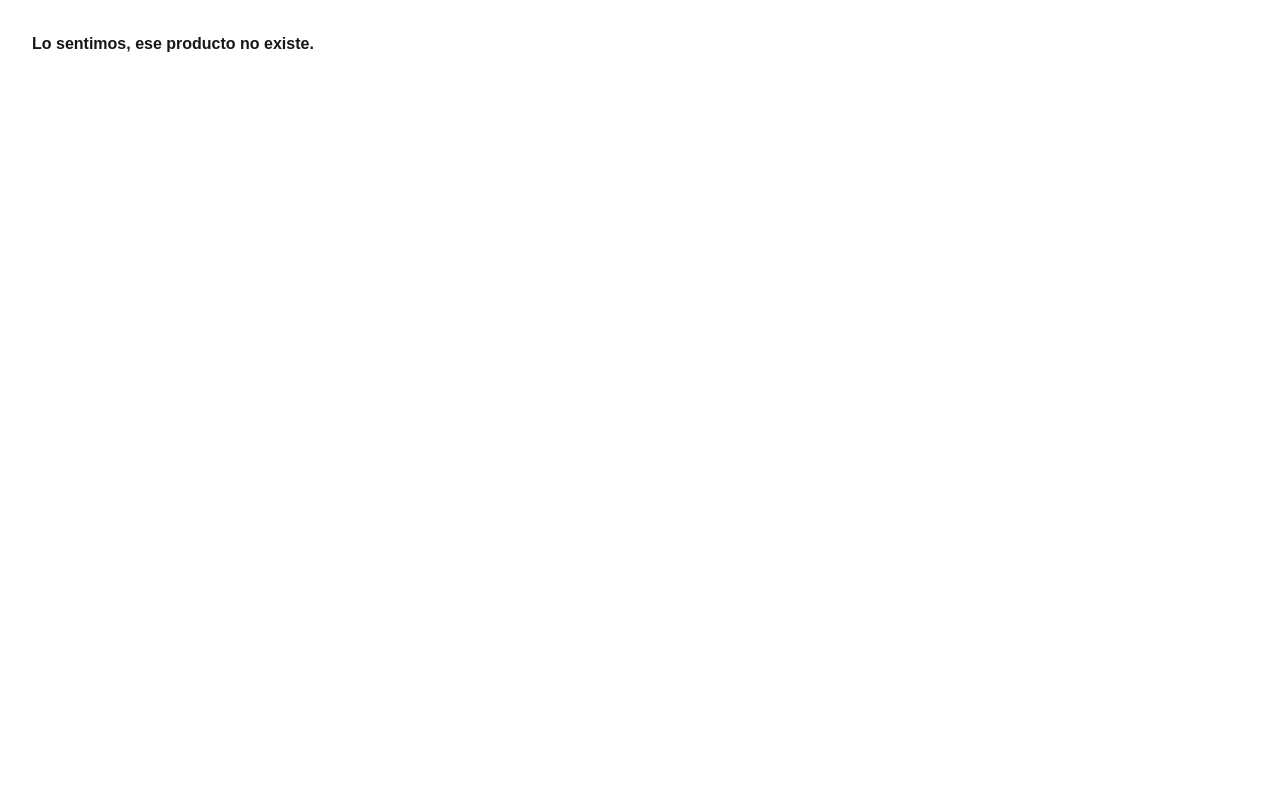
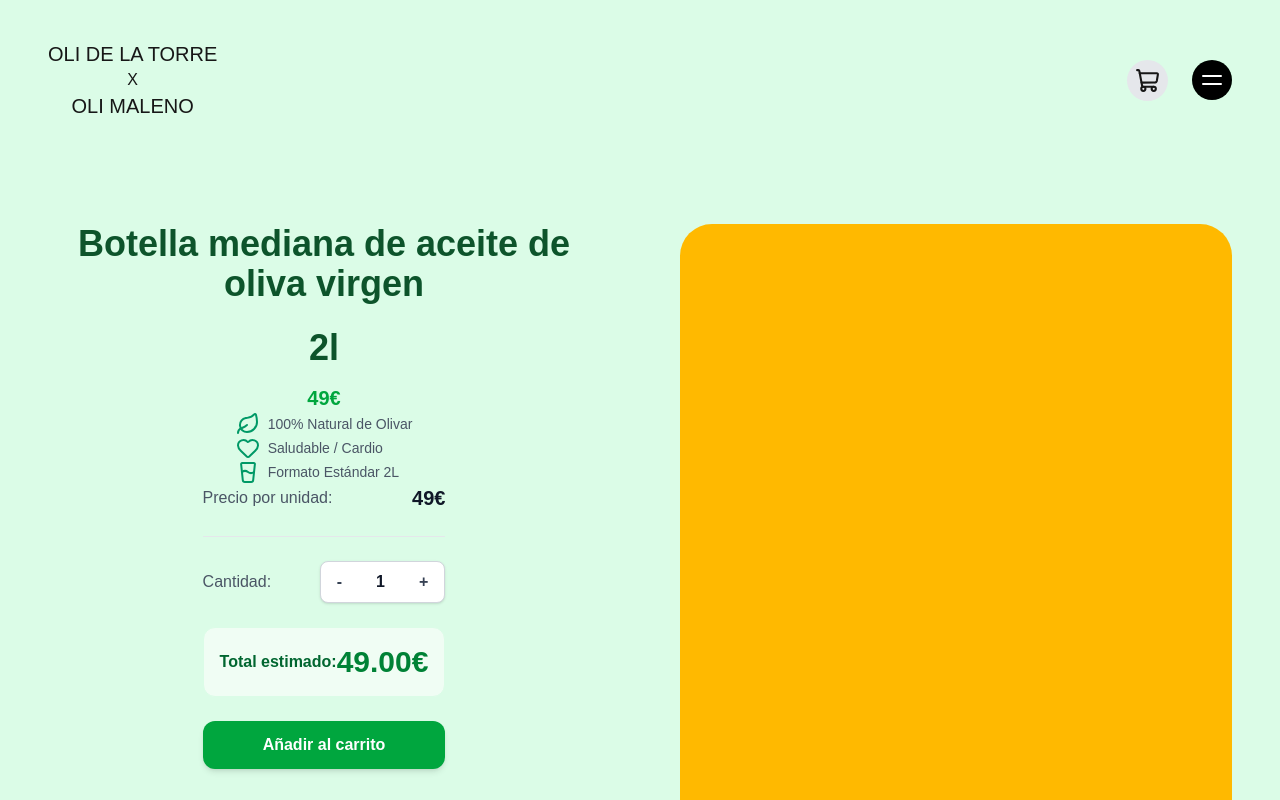
Before and after one commit to JaumeEsquerdo/oli-de-la-torre, a Next.js app in the folder oli-maleno/: page /producto/botella-2l in a window 1280 px wide. Shown: the top 800 px of the page. Built offline with nearby package versions, Linux system fonts and the light colour scheme.

Commit message:
renderizar iconos de beneficios ligado a cada producto

```diff
--- a/oli-maleno/app/producto/[id]/page.tsx
+++ b/oli-maleno/app/producto/[id]/page.tsx
@@ -2,6 +2,8 @@
 import { Footer } from "@/app/components/Footer";
 import { Header } from "@/app/components/Header";
 import SelectorCantidadPrecio from "@/app/components/SelectorCantidadPrecio";
+import { ul } from "framer-motion/client";
+import { Leaf, Heart, Container, GlassWater, LucideIcon } from 'lucide-react';
 import Image from "next/image";
 
 interface Logo {
@@ -22,6 +24,14 @@ interface PaginaProps {
     params: Promise<{ id: string }>;
 }
 
+
+const misIconos: Record<string, LucideIcon> = {
+    Leaf: Leaf,
+    Heart: Heart,
+    Container: Container,
+    GlassWater: GlassWater
+};
+
 // 1. función para simular que buscas los datos de ese producto específico
 async function obtenerDetalleProducto(id: string): Promise<Producto | null> {
     // simulación:
@@ -29,8 +39,20 @@ async function obtenerDetalleProducto(id: string): Promise<Producto | null> {
     // return res.json()
 
     const baseDeDatos: Record<string, Producto> = {
-        'botella-5l': { id: '1', titulo: 'Botella de aceite de oliva virgen extra', subtitulo: '5l', precio: '29€', logos: [{ nombre: 'logo', src: '', alt: ' ' }] },
-        'pantalon-negro': { id: '2', titulo: 'Pantalón Negro Slim', subtitulo: '5l', precio: '49€', logos: [{ nombre: 'logo', src: '', alt: ' ' }] },
+        'botella-5l': {
+            id: '1', titulo: 'Botella grande de aceite de oliva virgen', subtitulo: '5l', precio: '29€', logos: [
+                { nombre: 'Leaf', src: '', alt: '100% Natural de Olivar' },      // Propiedad: Natural
+                { nombre: 'Heart', src: '', alt: 'Saludable / Cardio' },        // Propiedad: Salud
+                { nombre: 'Container', src: '', alt: 'Formato Familiar 5L' }    // Formato: Grande
+            ]
+        },
+        'botella-2l': {
+            id: '2', titulo: 'Botella mediana de aceite de oliva virgen', subtitulo: '2l', precio: '49€', logos: [
+                { nombre: 'Leaf', src: '', alt: '100% Natural de Olivar' },      // Propiedad: Natural (Igual)
+                { nombre: 'Heart', src: '', alt: 'Saludable / Cardio' },        // Propiedad: Salud (Igual)
+                { nombre: 'GlassWater', src: '', alt: 'Formato Estándar 2L' }        // Formato: Mediano (Cambia)
+            ]
+        },
     };
 
     return baseDeDatos[id] || null;
@@ -64,7 +86,27 @@ export default async function DetalleProductoPage({ params }: PaginaProps) {
                         <span className="text-xl text-green-600 font-semibold">{producto.precio}</span>
 
                         <div className="flex gap-8">
-                            logos
+
+                            {/* iconos beneficios producto */}
+                            <ul>
+                                {producto.logos.map((logo, i) => {
+
+                                    const IconoComponente = logo.nombre ? misIconos[logo.nombre] : null;
+
+                                    return (
+
+                                        <li key={i} className="flex items-center gap-2" title={logo.alt}>
+
+                                            {IconoComponente ? (
+                                                <IconoComponente className="w-6 h-6 text-emerald-600" />
+                                            ) : (
+                                                <span>Icono no encontrado</span>
+                                            )}
+
+                                            <span className="text-sm text-gray-600">{logo.alt}</span>
+                                        </li>)
+                                })}
+                            </ul>
                         </div>
 
                         <div>
@@ -77,7 +119,7 @@ export default async function DetalleProductoPage({ params }: PaginaProps) {
                         {/* <Image sizes="" fill src={''} alt="" /> */}
                     </div>
                 </div>
-            </div>
+            </div >
             <Footer />
         </>
     );
```
